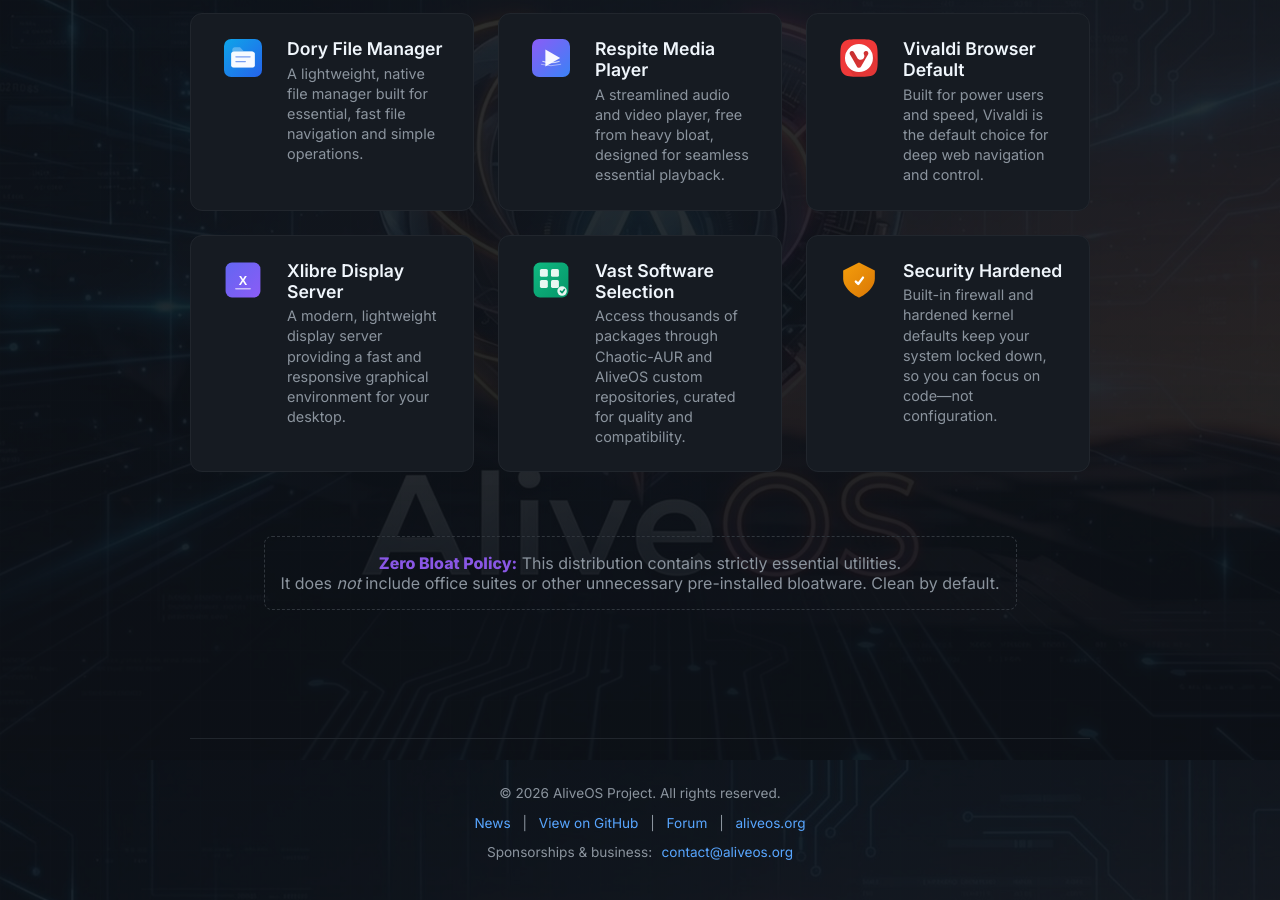
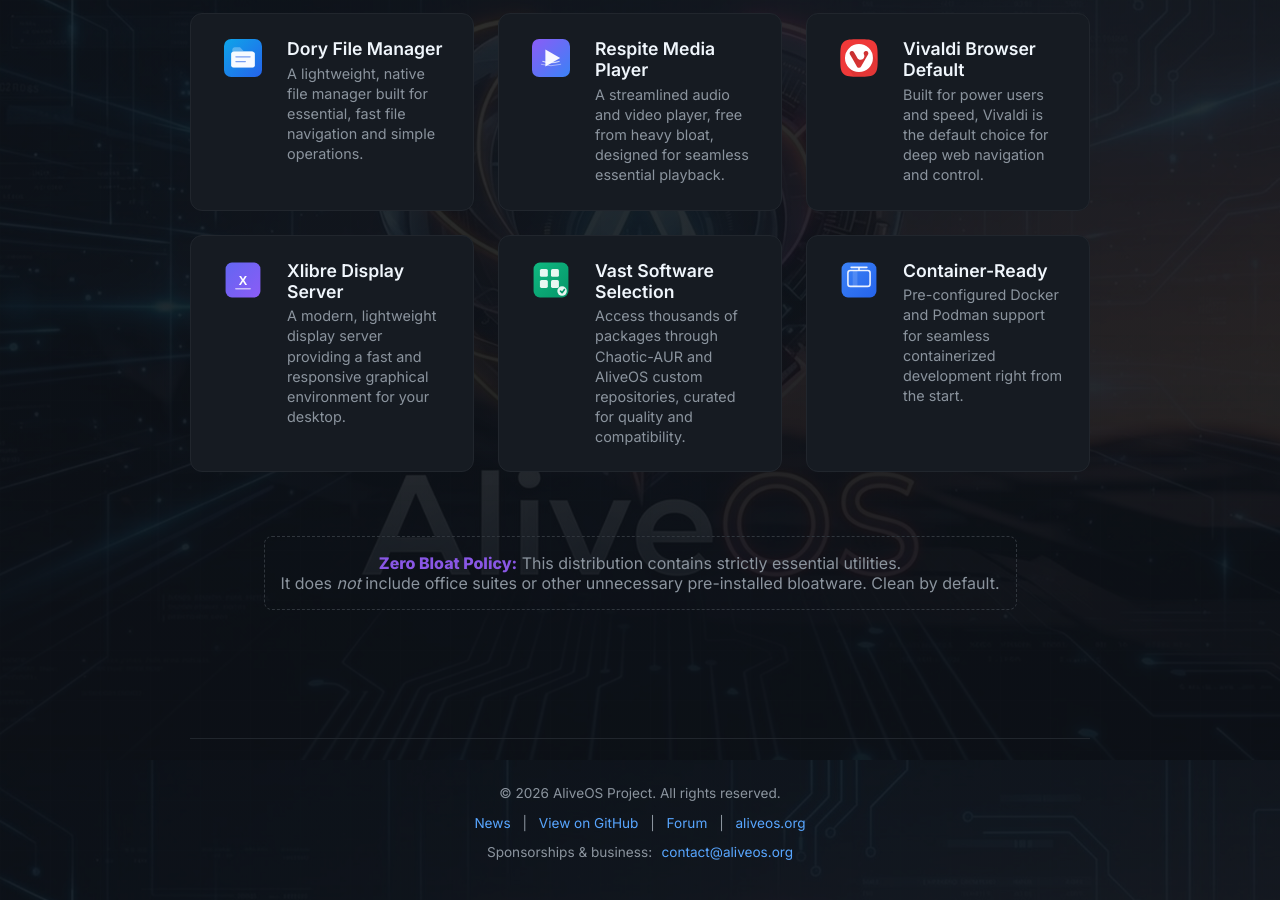
Before and after one commit to Twilight0/aliveos.github.io, a Jekyll site: the page built from index.html, in a window 1280 px wide and 900 px high, scrolled down 1040 px. Built offline with Jekyll 4.4.1, drawn with Linux system fonts in a browser that asks for light colours.

Commit message:
Replace Security Hardened card with Container-Ready

```diff
--- a/index.html
+++ b/index.html
@@ -79,10 +79,10 @@
         </div>
 
         <div class="feature-card">
-            <span class="feature-icon"><img src="/assets/icons/security.svg" alt="Security Hardened" loading="lazy"></span>
+            <span class="feature-icon"><img src="/assets/icons/container.svg" alt="Container-Ready" loading="lazy"></span>
             <div class="feature-details">
-                <div class="feature-title">Security Hardened</div>
-                <div class="feature-desc">Built-in firewall and hardened kernel defaults keep your system locked down, so you can focus on code—not configuration.</div>
+                <div class="feature-title">Container-Ready</div>
+                <div class="feature-desc">Pre-configured Docker and Podman support for seamless containerized development right from the start.</div>
             </div>
         </div>
 
```
Also changed, not shown: assets/icons/container.svg (added), assets/icons/security.svg (deleted).
